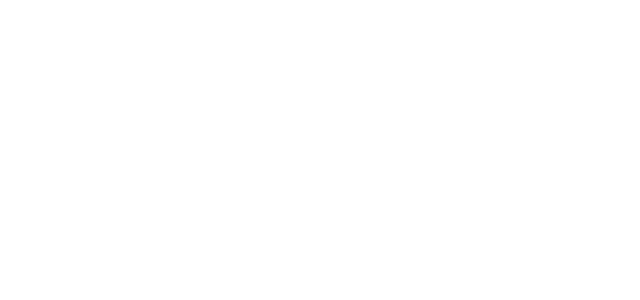
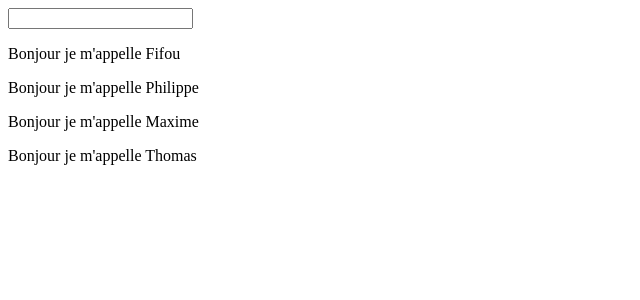
Before and after one commit to ZeFifi/udemy-react-redux-ex-1, a React (Create React App) app: page / in a window 1280 px wide. Shown: the top 300 px of the page, without its empty margins (0-640 px from the left). Built offline with nearby package versions, Linux system fonts and the light colour scheme.

Commit message:
Added paragraphs (UserOutput) and props

```diff
--- a/src/App.js
+++ b/src/App.js
@@ -1,11 +1,19 @@
 import React, { Component } from "react";
+import UserInput from "./components/UserInput/UserInput";
+import UserOutput from "./components/UserOutput/UserOutput";
 
 class App extends Component {
-
+  state = {
+    name: "Philippe"
+  };
   render() {
     return (
       <div className="App">
-
+        <UserInput />
+        <UserOutput name="Fifou" />
+        <UserOutput name="Philippe" />
+        <UserOutput name="Maxime" />
+        <UserOutput name="Thomas" />
       </div>
     );
   }
--- a/src/components/UserInput/UserInput.js
+++ b/src/components/UserInput/UserInput.js
@@ -0,0 +1,13 @@
+import React, { Component } from 'react';
+
+class UserInput extends Component {
+    render() {
+        return (
+            <div>
+                <input type="text" />
+            </div>
+        );
+    }
+}
+
+export default UserInput;
--- a/src/components/UserOutput/UserOutput.js
+++ b/src/components/UserOutput/UserOutput.js
@@ -0,0 +1,13 @@
+import React, { Component } from "react";
+
+class UserOutput extends Component {
+  render() {
+    return (
+      <div>
+          <p>Bonjour je m'appelle {this.props.name}</p>
+      </div>
+    );
+  }
+}
+
+export default UserOutput;
```
